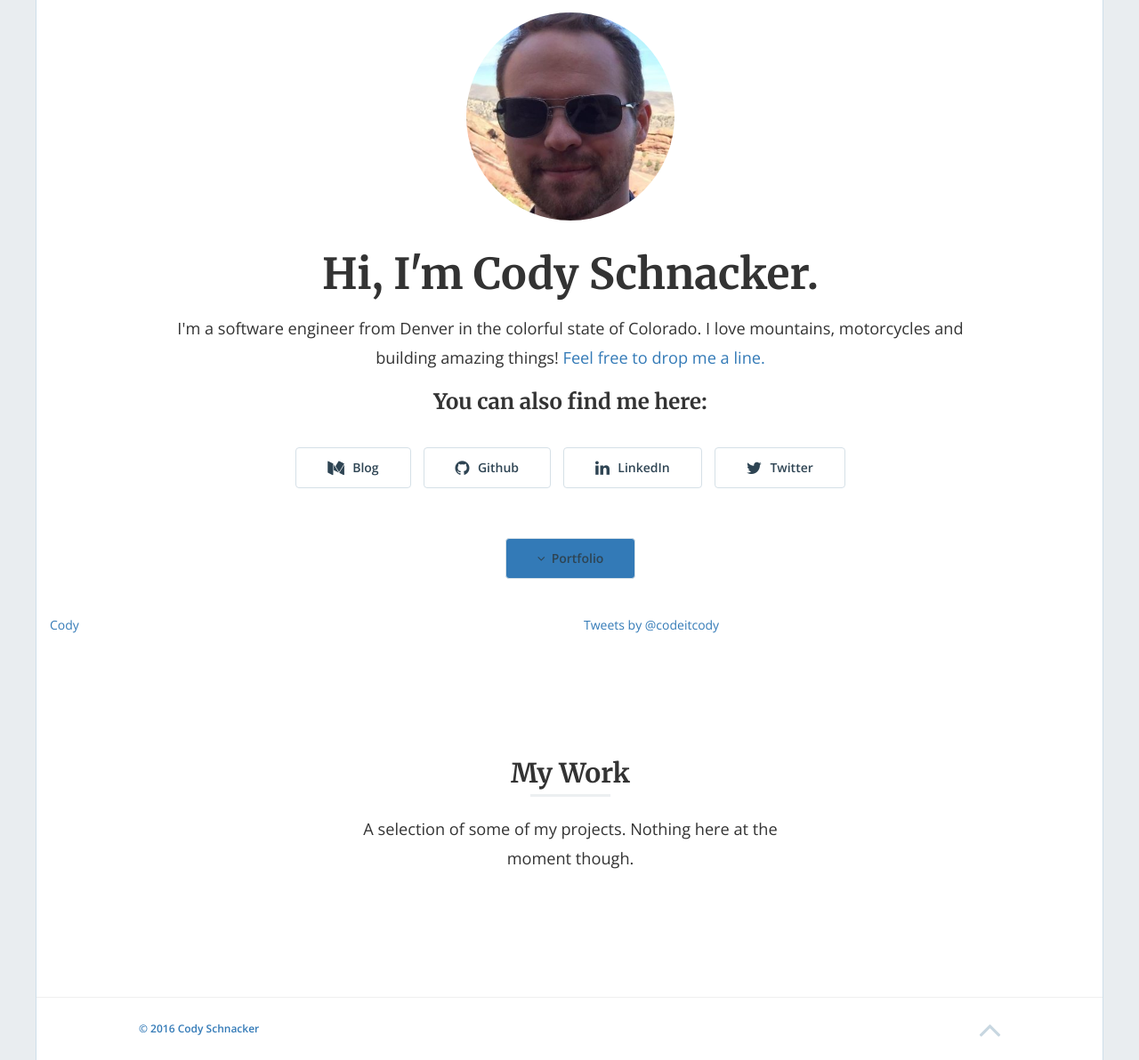
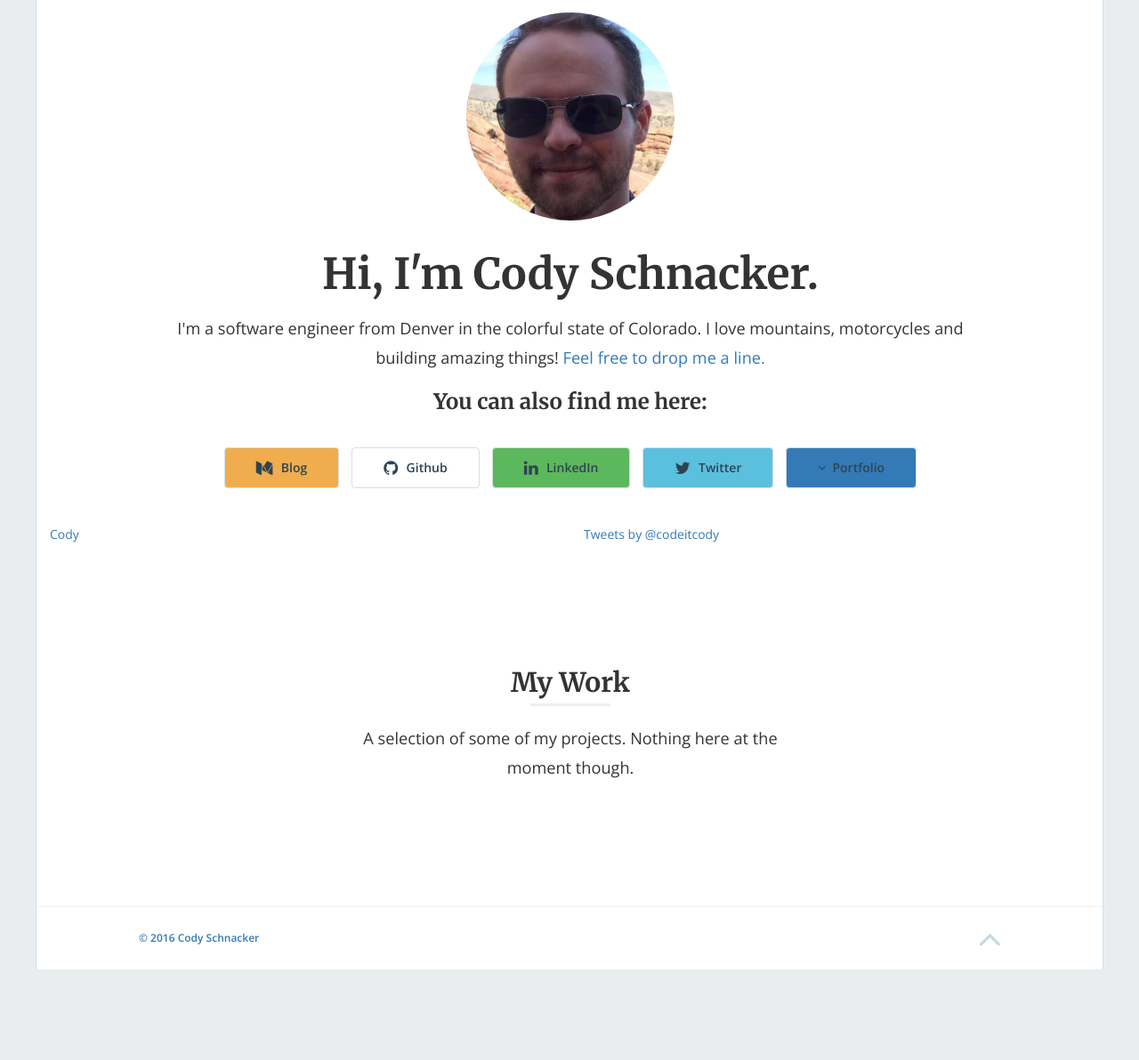
Before and after one commit to CodeItCody/codeitcody.github.io, a Jekyll site: the page built from index.html, in a window 1280 px wide. Shown: the whole page at 89% size. Built offline with Jekyll 4.4.1, drawn with Linux system fonts in a browser that asks for light colours; nearby versions of some CDN libraries; a script that is not in the unit is left out; the list of posts is cut into pages by our own code; comment, search, counter and statistics services are not loaded; after the commit the page ends 1090 px from its top, so only the background shows below that.

Commit message:
Changing button colors.

```diff
--- a/_includes/home-hero.html
+++ b/_includes/home-hero.html
@@ -25,19 +25,19 @@
           <div class="hero-buttons">
 
             {% if site.data.global.medium != 'null' %}
-            <a href="https://{{ site.data.global.medium }}" target="_blank"><button class="btn btn-default"><i class="fa fa-medium fa-lg"></i>Blog</button></a>
+            <a href="https://{{ site.data.global.medium }}" target="_blank"><button class="btn btn-warning"><i class="fa fa-medium fa-lg"></i>Blog</button></a>
             {% endif %}
             {% if site.data.global.github != '' %}
             <a href="https://github.com/{{ site.data.global.github }}" target="_blank"><button class="btn btn-default"><i class="fa fa-github fa-lg"></i>Github</button></a>
             {% endif %}
             {% if site.data.global.linkedin != '' %}
-            <a href="https://linkedin.com/in/{{ site.data.global.linkedin }}" target="_blank"><button class="btn btn-default"><i class="fa fa-linkedin fa-lg"></i>LinkedIn</button></a>
+            <a href="https://linkedin.com/in/{{ site.data.global.linkedin }}" target="_blank"><button class="btn btn-success"><i class="fa fa-linkedin fa-lg"></i>LinkedIn</button></a>
             {% endif %}
             {% if site.data.global.twitter != '' %}
-            <a href="https://twitter.com/{{ site.data.global.twitter }}" target="_blank"><button class="btn btn-default"><i class="fa fa-twitter fa-lg"></i>Twitter</button></a>
+            <a href="https://twitter.com/{{ site.data.global.twitter }}" target="_blank"><button class="btn btn-info"><i class="fa fa-twitter fa-lg"></i>Twitter</button></a>
             {% endif %}
 
-            <a class="section-jump text-center" href="#portfolio"><button type="button" class="btn btn-primary"><i class="fa fa-angle-down"></i>Portfolio</button></a>
+            <a href="#portfolio"><button type="button" class="btn btn-primary"><i class="fa fa-angle-down"></i>Portfolio</button></a>
 
           </div>
 
```
